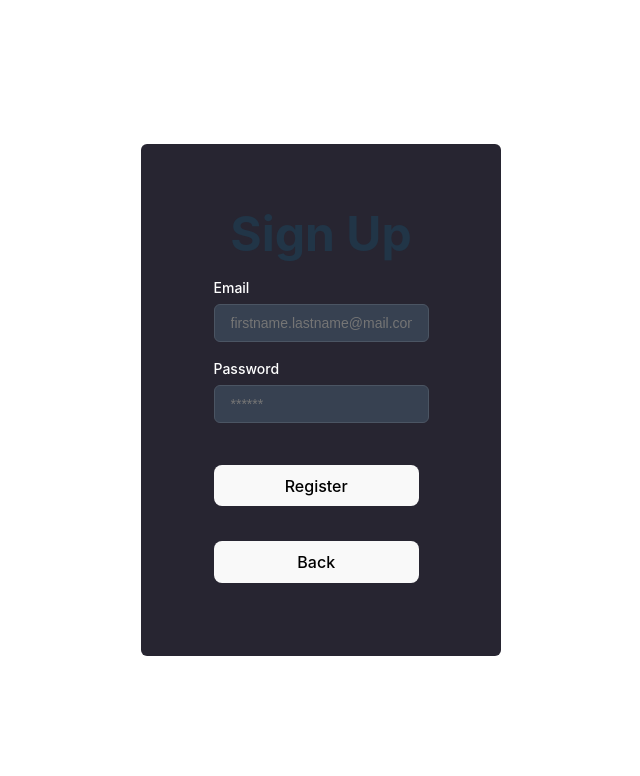
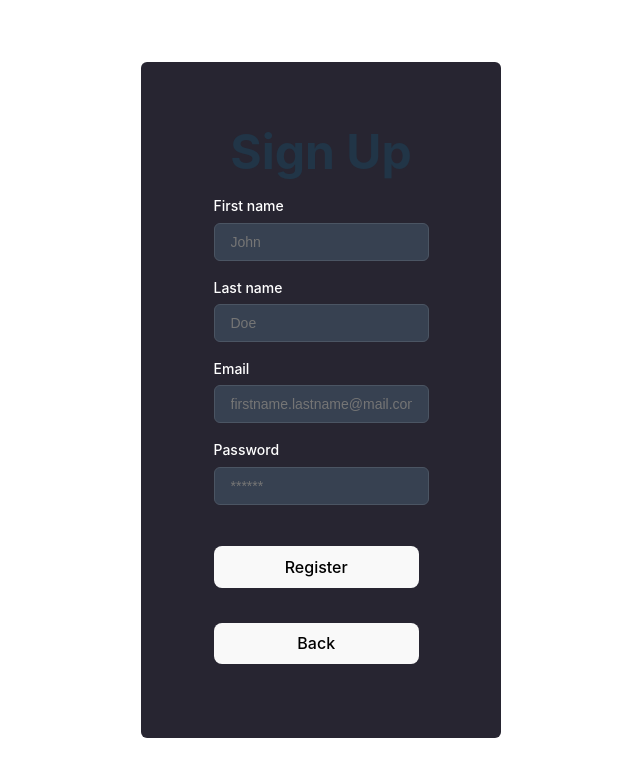
Before and after one commit to miofri/s-psql-fe, a React (Vite) app: page /signup in a window 1280 px wide. Shown: the top 776 px of the page, without its empty margins (319-959 px from the left). Built offline with nearby package versions, Linux system fonts and the light colour scheme; no server answers.

Commit message:
edited the alignment of H1 and nav buttons on the siderbar added firstName and lastName for profile page, as well as changeing Welcome, to firstName isntead of email. starting to work on tag system

```diff
--- a/package.json
+++ b/package.json
@@ -22,7 +22,7 @@
     "react-router-dom": "^6.23.0",
     "redux-persist": "^6.0.0",
     "sort-by": "^1.2.0",
-    "styled-components": "^6.1.8"
+    "styled-components": "^6.1.11"
   },
   "devDependencies": {
     "@types/babel__core": "^7.20.5",
--- a/src/App.tsx
+++ b/src/App.tsx
@@ -4,7 +4,7 @@ import { RouterProvider, createBrowserRouter } from "react-router-dom";
 import { Main } from "./components/Main";
 import { Provider } from "react-redux";
 import { persistor, store } from "./store/store";
-import { BlogPosts } from "./components/blogposts/BlogPosts";
+import { BlogPosts } from "./components/blogposts/Main.BlogPosts";
 import { PatchBlog } from "./components/blogposts/PatchBlog";
 import { CreateBlog } from "./components/blogposts/CreateBlog";
 import { SignUp } from "./components/SignUp";
--- a/src/components/Main.tsx
+++ b/src/components/Main.tsx
@@ -14,8 +14,10 @@ import { handleInputChange } from "./utils";
 export const Main = () => {
 	const [login, { isLoading }] = useGetTokenMutation();
 	const [formState, setFormState] = React.useState<AuthInterface.Auth>({
-		email: undefined,
-		password: undefined,
+		email: "",
+		password: "",
+		firstName: "",
+		lastName: "",
 	});
 	const [toggleLoginError, setToggleLoginError] = useState<boolean>(false);
 	const dispatch = useDispatch();
--- a/src/components/SignUp.tsx
+++ b/src/components/SignUp.tsx
@@ -10,8 +10,10 @@ export const SignUp = () => {
 	const navigate = useNavigate();
 	const [signup, { isLoading }] = useSignUpMutation();
 	const [formState, setFormState] = React.useState<AuthInterface.Auth>({
-		email: undefined,
-		password: undefined,
+		email: "",
+		password: "",
+		firstName: "",
+		lastName: "",
 	});
 	const [toggleSignupError, setToggleSignupError] = useState<boolean>(false);
 
@@ -40,6 +42,24 @@ export const SignUp = () => {
 			isLoading={isLoading}
 		>
 			<InputForm
+				label="First name"
+				name="firstName"
+				type="text"
+				defaultValue=""
+				placeholder="John"
+				bool={false}
+				handleChange={handleChange}
+			/>
+			<InputForm
+				label="Last name"
+				name="lastName"
+				type="text"
+				defaultValue=""
+				placeholder="Doe"
+				bool={false}
+				handleChange={handleChange}
+			/>
+			<InputForm
 				label="Email"
 				name="email"
 				type="text"
--- a/src/components/blogposts/BlogPosts.tsx
+++ b/src/components/blogposts/Main.BlogPosts.tsx
@@ -48,7 +48,10 @@ export const BlogPosts = () => {
 	if (data) {
 		return (
 			<Styled.BlogpostsStyle.Dashboard>
-				<Sidebar email={user.user.email} handleNewPost={handleNewPost} />
+				<Sidebar
+					firstName={user.user.firstName}
+					handleNewPost={handleNewPost}
+				/>
 				<Styled.BlogpostsStyle.Blogposts>
 					<Styled.SharedStyle.CustomH1>
 						{data.length > 0 ? `Posts` : "Start by creating a post"}
--- a/src/components/blogposts/Sidebar.tsx
+++ b/src/components/blogposts/Sidebar.tsx
@@ -1,28 +1,28 @@
-import { useDispatch } from 'react-redux';
-import * as Styled from '../../styles/styles';
-import { useNavigate } from 'react-router-dom';
-import { authSlice } from '../../store/authSlice';
-import { persistor } from '../../store/store';
+import { useDispatch } from "react-redux";
+import * as Styled from "../../styles/styles";
+import { useNavigate } from "react-router-dom";
+import { authSlice } from "../../store/authSlice";
+import { persistor } from "../../store/store";
 
 interface SidebarInterface {
-	email: string;
+	firstName: string;
 	handleNewPost: () => void;
 }
 
-export const Sidebar = ({ email, handleNewPost }: SidebarInterface) => {
+export const Sidebar = ({ firstName, handleNewPost }: SidebarInterface) => {
 	const dispatch = useDispatch();
 	const navigate = useNavigate();
 	const handleLogout = (e: React.MouseEvent<HTMLButtonElement, MouseEvent>) => {
 		e.preventDefault();
 		dispatch(authSlice.actions.clearCredentials());
 		persistor.purge();
-		navigate('/');
+		navigate("/");
 	};
 	return (
 		<Styled.BlogpostsStyle.Sidebar>
 			<Styled.BlogpostsStyle.SidebarContent>
 				<Styled.SharedStyle.CustomH2>
-					Welcome, {email}
+					Welcome, {firstName}
 				</Styled.SharedStyle.CustomH2>
 				<Styled.BlogpostsStyle.NavButtonsGroup role="navigation">
 					<Styled.BlogpostsStyle.NavButton
@@ -34,7 +34,7 @@ export const Sidebar = ({ email, handleNewPost }: SidebarInterface) => {
 					</Styled.BlogpostsStyle.NavButton>
 					<Styled.BlogpostsStyle.NavButton
 						type="button"
-						onClick={() => navigate('/profile')}
+						onClick={() => navigate("/profile")}
 					>
 						<span className="material-symbols-outlined">person</span> Profile
 					</Styled.BlogpostsStyle.NavButton>
--- a/src/components/profile/Profile.tsx
+++ b/src/components/profile/Profile.tsx
@@ -15,6 +15,8 @@ export const Profile = () => {
 	const [newPassword, setNewPassword] = useState<AuthInterface.Auth>({
 		email: "",
 		password: "",
+		firstName: "",
+		lastName: "",
 	});
 	const [changeStatus, setChangeStatus] = useState<string>("");
 
@@ -44,6 +46,8 @@ export const Profile = () => {
 			<Styled.SharedStyle.ProfileContainer>
 				<Styled.SharedStyle.CustomH1>Profile</Styled.SharedStyle.CustomH1>
 				<p>Email: {user.user.email}</p>
+				<p>First name: {user.user.firstName}</p>
+				<p>Last name: {user.user.lastName}</p>
 				<button type="submit" onClick={() => setToggleInput((prev) => !prev)}>
 					{toggleInput ? "Cancel" : "Change password"}
 				</button>
--- a/src/interfaces/Auth.interfaces.ts
+++ b/src/interfaces/Auth.interfaces.ts
@@ -1,6 +1,8 @@
 interface Auth {
 	email: string | undefined;
 	password: string | undefined;
+	firstName: string | undefined;
+	lastName: string | undefined;
 }
 
 interface Credentials {
@@ -8,6 +10,8 @@ interface Credentials {
 	user: {
 		email: string;
 		sub: string;
+		firstName: string;
+		lastName: string;
 	};
 }
 
--- a/src/styles/BlogPosts.styles.tsx
+++ b/src/styles/BlogPosts.styles.tsx
@@ -30,7 +30,7 @@ export const SidebarContent = styled.div`
 	display: flex;
 	flex-direction: column;
 	justify-content: center;
-	align-items: center;
+	align-items: flex-start;
 	width: 70vw;
 	@media ${device.lg} {
 		justify-content: flex-start;
@@ -54,16 +54,19 @@ export const NavButtonsGroup = styled.nav`
 `;
 export const NavButton = styled.button`
 	display: flex;
-	justify-content: center;
+	justify-content: flex-start;
 	align-items: center;
-	gap: 0.4rem;
-	padding: 0;
+	padding: 0.6rem 0.6rem 0.6rem 0;
 	background-color: transparent;
-	transition: color 0.2s;
+	width: 100%;
+	transition:
+		color,
+		background-color 0.2s;
 	text-align: left;
 	&:hover {
 		border: 1px solid transparent;
-		color: #bebbe6;
+		color: #272531;
+		background-color: #e6e6e6;
 	}
 `;
 export const Blogposts = styled.div`
```
Also changed, not shown: src/components/blogposts/TagInput.tsx (added, +16 -0 lines), src/components/reusable/Tags.tsx (added, +9 -0 lines), 1 other file (tests, documents, lock files or other folders).
